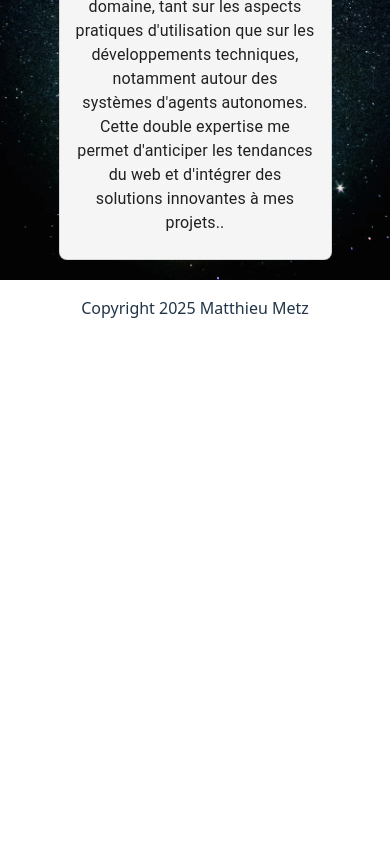
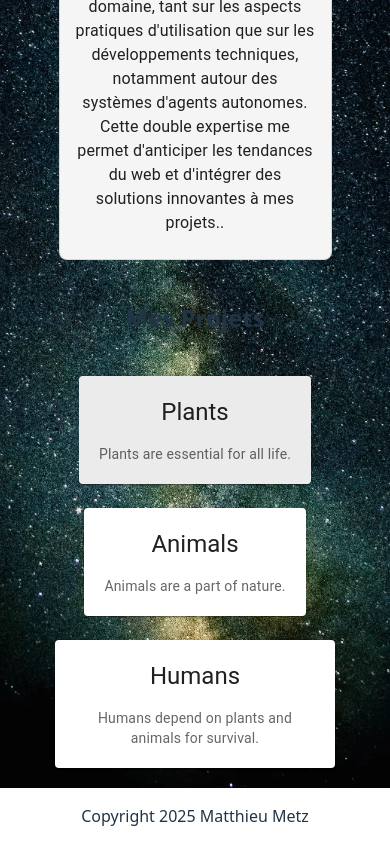
Before and after one commit to RioZeitsef/Portfolio_Matthieu, a React (Vite) app in the folder my-react-app/: page / in a window 390 px wide. Shown: the part 608-1452 px from the top of the page. Before the commit the page ends 944 px from the top, so only its background shows below. Built offline with nearby package versions, Linux system fonts and the light colour scheme.

Commit message:
add the logic of the project cards without data and css (only responsive)

```diff
--- a/my-react-app/src/assets/Pages/Home.jsx
+++ b/my-react-app/src/assets/Pages/Home.jsx
@@ -1,6 +1,7 @@
 import React from "react";
 import Styles from "../css/Pages.module.css";
 import DescriptionCard from "../components/DescriptionCard";
+import ProjectCard from "../components/ProjectCards";
 
 const Home = () => {
     return (
@@ -16,6 +17,10 @@ const Home = () => {
                     cardStyles={{ backgroundColor: '#f5f5f5', borderRadius: '8px' }}
                 />
             </div>
+            <div className="projects">
+                <h2>Mes Projets</h2>
+                <ProjectCard />
+            </div>
         </div>
     );
 }
--- a/my-react-app/src/assets/components/DescriptionCard.jsx
+++ b/my-react-app/src/assets/components/DescriptionCard.jsx
@@ -3,7 +3,7 @@ import Card from '@mui/material/Card';
 import CardContent from '@mui/material/CardContent';
 import Typography from '@mui/material/Typography';
 import PropTypes from 'prop-types';
-import Styles from '../css/DescriptionCard.module.css';
+
 
 const bull = (
   <Box
--- /dev/null
+++ b/my-react-app/src/assets/components/ProjectCards.jsx
@@ -0,0 +1,87 @@
+import React, { useState } from 'react';
+import Box from '@mui/material/Box';
+import Card from '@mui/material/Card';
+import CardContent from '@mui/material/CardContent';
+import Typography from '@mui/material/Typography';
+import CardActionArea from '@mui/material/CardActionArea';
+import { useTheme } from '@mui/material/styles';
+import useMediaQuery from '@mui/material/useMediaQuery';
+
+const cards = [
+  {
+    id: 1,
+    title: 'Plants',
+    description: 'Plants are essential for all life.',
+  },
+  {
+    id: 2,
+    title: 'Animals',
+    description: 'Animals are a part of nature.',
+  },
+  {
+    id: 3,
+    title: 'Humans',
+    description: 'Humans depend on plants and animals for survival.',
+  },
+];
+
+function ProjectCard() {
+  const [selectedCard, setSelectedCard] = useState(0);
+  const theme = useTheme();
+  const isMobile = useMediaQuery(theme.breakpoints.down('md')); // 900px correspond approximativement à 'md'
+
+  return (
+    <Box
+      sx={{
+        width: '100%',
+        display: 'grid',
+        gridTemplateColumns: isMobile ? '1fr' : 'repeat(3, 1fr)', // Une colonne sur mobile, 3 colonnes sinon
+        gap: 3,
+        padding: '20px',
+        boxSizing: 'border-box',
+        justifyItems: isMobile ? 'center' : 'stretch', // Centre les cartes horizontalement sur mobile
+      }}
+    >
+      {cards.map((card, index) => (
+        <Card
+          key={card.id}
+          sx={{
+            height: '100%',
+            display: 'flex',
+            flexDirection: 'column',
+            maxWidth: isMobile ? '80%' : '100%', // Limite la largeur sur mobile pour centrer visuellement
+          }}
+        >
+          <CardActionArea
+            onClick={() => setSelectedCard(index)}
+            data-active={selectedCard === index ? '' : undefined}
+            sx={{
+              height: '100%',
+              display: 'flex',
+              flexDirection: 'column',
+              justifyContent: 'flex-start',
+              alignItems: 'stretch',
+              '&[data-active]': {
+                backgroundColor: 'action.selected',
+                '&:hover': {
+                  backgroundColor: 'action.selectedHover',
+                },
+              },
+            }}
+          >
+            <CardContent sx={{ flexGrow: 1, padding: '20px' }}>
+              <Typography variant="h5" component="div" sx={{ marginBottom: 2 }}>
+                {card.title}
+              </Typography>
+              <Typography variant="body2" color="text.secondary">
+                {card.description}
+              </Typography>
+            </CardContent>
+          </CardActionArea>
+        </Card>
+      ))}
+    </Box>
+  );
+}
+
+export default ProjectCard;
```
